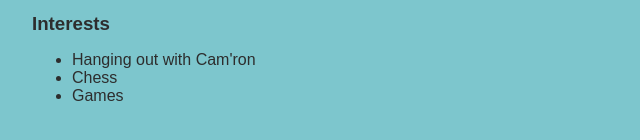
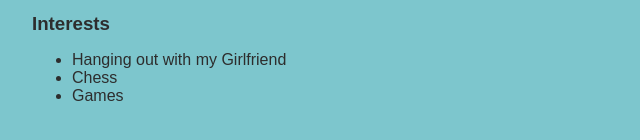
Before and after one commit to Hackman78/patrick-henry.github.io, a plain HTML site: page index.html in a window 1280 px wide. Shown: the part 382-522 px from the top of the page, 26-666 px from the left. Drawn offline with Linux system fonts and the light colour scheme.

Commit message:
commit index.html

```diff
--- a/index.html
+++ b/index.html
@@ -95,7 +95,7 @@
                   <div id="interests">
                     <h3>Interests</h3>
                     <ul>
-                        <li>Hanging out with Cam'ron</li>
+                        <li>Hanging out with my Girlfriend</li>
                         <li>Chess</li>
                         <li>Games</li>
                     </ul>
```
